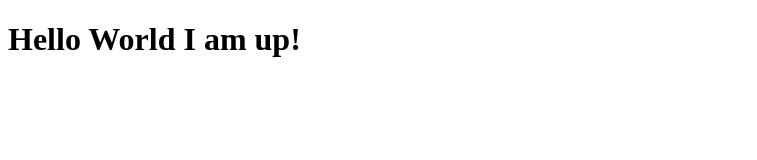
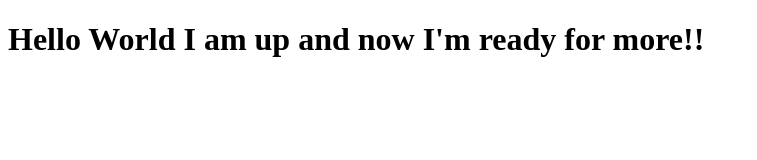
Before and after one commit to OpenRangeDevs/kamal, a plain HTML site: page index.html in a window 1280 px wide. Shown: the whole page, without its empty margins (0-757 px from the left). Drawn offline with Linux system fonts and the light colour scheme.

Commit message:
changed text

```diff
--- a/index.html
+++ b/index.html
@@ -8,7 +8,7 @@
   </head>
 
   <body>
-    <h1>Hello World I am up!</h1>
+    <h1>Hello World I am up and now I'm ready for more!!</h1>
   </body>
 
 </html>
```
